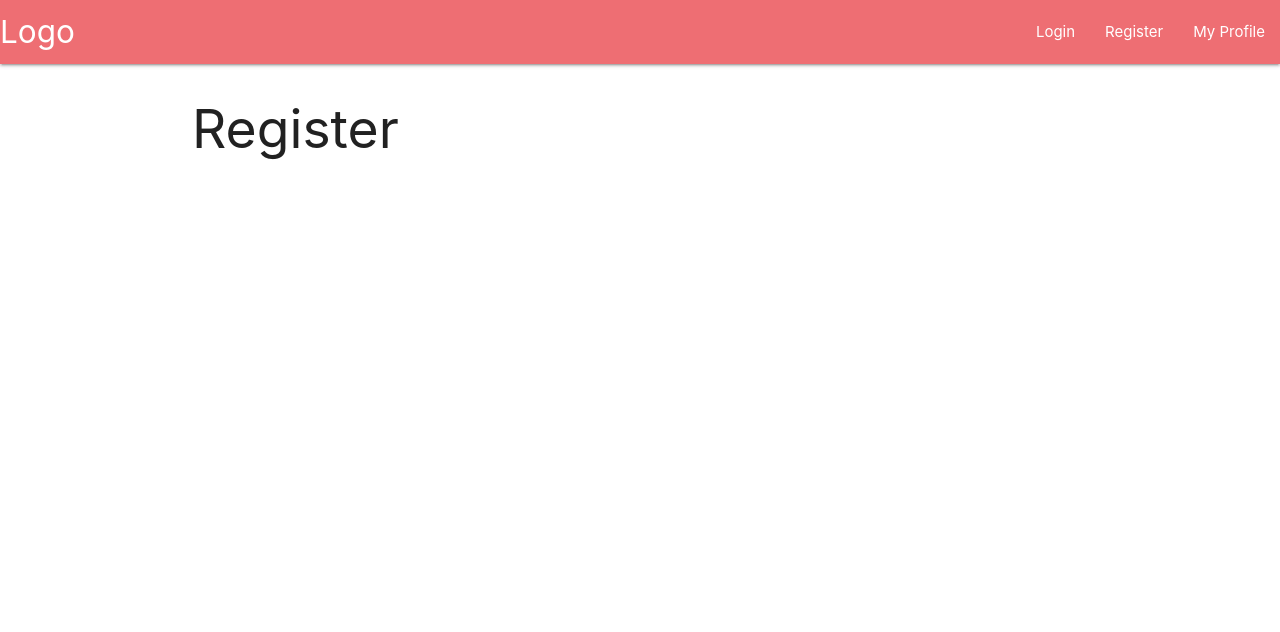
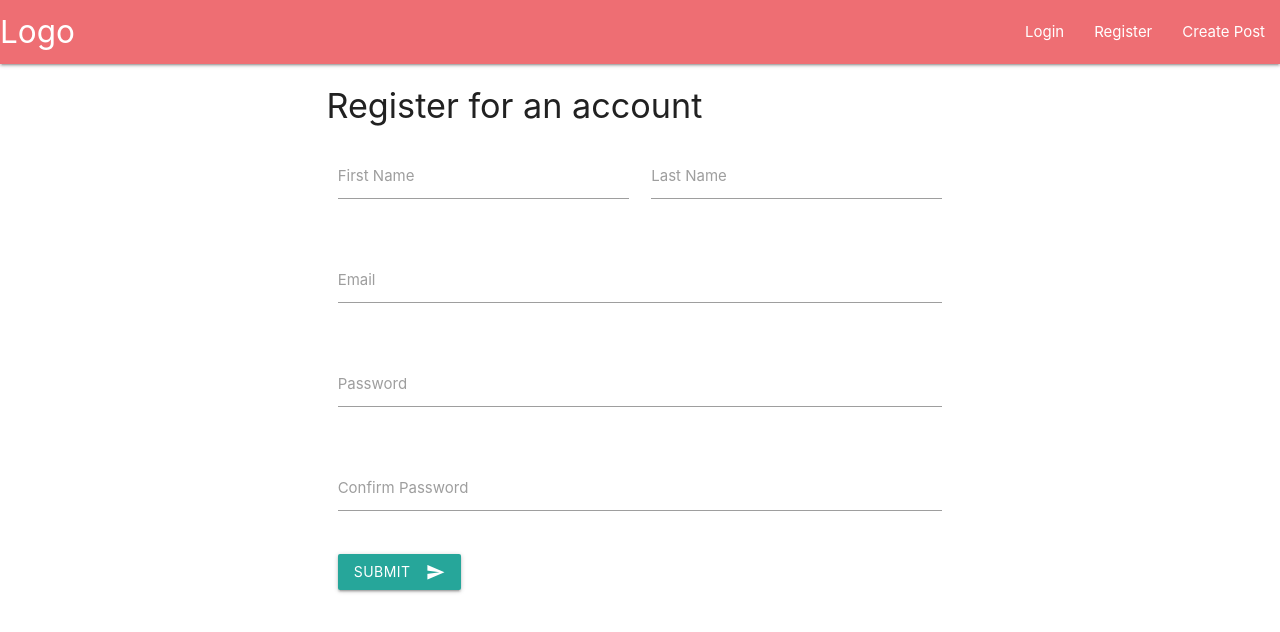
Before and after one commit to JakeGambino1/my-capstone, a React (Create React App) app in the folder client/: page /register in a window 1280 px wide. Shown: the top 632 px of the page. Built offline with nearby package versions, Linux system fonts and the light colour scheme; no server answers; the HTML template or start-up script is replaced by a standard one.

Commit message:
able to capture inputs from Login and Register form

```diff
--- a/client/src/App.js
+++ b/client/src/App.js
@@ -6,6 +6,7 @@ import Landing from './components/layout/Landing';
 import Login from './components/auth/Login';
 import Register from './components/auth/Register';
 import WrittenContentContainer from './components/written-content/WrittenContentContainer';
+import CreatePost from './components/posts/CreatePost';
 
 const App = () => (
   <Router>
@@ -16,6 +17,7 @@ const App = () => (
         <Switch>
           <Route exact path="/register" component={Register} />
           <Route exact path="/login" component={Login} />
+          <Route exact path="/createpost" component={CreatePost} />
         </Switch>
         <WrittenContentContainer />
       </section>
--- a/client/src/components/auth/Login.js
+++ b/client/src/components/auth/Login.js
@@ -1,6 +1,52 @@
-import React from 'react';
+import React, { Component } from 'react';
 
-const Login = () => {
-  return <h2>Login</h2>;
-};
+class Login extends Component {
+  constructor(props) {
+    super(props);
+
+    this.state = {
+      email: '',
+      password: ''
+    };
+  }
+
+  handleEmailInput = e => {
+    this.setState({
+      email: e.target.value
+    });
+  };
+
+  handlePasswordInput = e => {
+    this.setState({
+      password: e.target.value
+    });
+  };
+
+  handleSubmit = e => {
+    e.preventDefault();
+    console.log(`${this.state.email} ${this.state.password}`);
+  };
+
+  render() {
+    return (
+      <form onSubmit={this.handleSubmit}>
+        Email:{' '}
+        <input
+          type="text"
+          value={this.state.email}
+          onChange={this.handleEmailInput}
+        />
+        Password:{' '}
+        <input
+          type="text"
+          value={this.state.password}
+          onChange={this.handlePasswordInput}
+        />
+        <button type="submit" className="btn">
+          Login
+        </button>
+      </form>
+    );
+  }
+}
 export default Login;
--- a/client/src/components/auth/Register.js
+++ b/client/src/components/auth/Register.js
@@ -1,6 +1,116 @@
-import React from 'react';
+import React, { Component } from 'react';
+import M from 'materialize-css';
 
-const Register = () => {
-  return <h2>Register</h2>;
-};
+class Register extends Component {
+  constructor(props) {
+    super(props);
+
+    this.handleSubmit = this.handleSubmit.bind(this);
+    // this.state = {
+    //   firstName: '',
+    //   lastName: '',
+    //   email: '',
+    //   password: '',
+    //   password2: ''
+    // };
+  }
+
+  componentDidMount() {
+    M.AutoInit();
+  }
+
+  handleSubmit(e) {
+    e.preventDefault();
+    this.setState({ [e.target.name]: e.target.value });
+
+    console.log(e.target.firstName.value);
+    console.log(e.target.lastName.value);
+    console.log(e.target.email.value);
+    console.log(e.target.password.value);
+    console.log(e.target.password2.value);
+
+    // this.setState({
+    //   firstName: e.firstName,
+    //   lastName: e.lastName,
+    //   email: e.email,
+    //   password: e.password
+    // });
+  }
+
+  render() {
+    return (
+      <div className="container">
+        <h4>Register for an account</h4>
+        <div className="row">
+          <form onSubmit={this.handleSubmit} className="col s12">
+            <div className="row">
+              <div className="input-field col s6">
+                <input
+                  name="firstName"
+                  id="first_name"
+                  type="text"
+                  className="validate"
+                />
+                <label htmlFor="first_name">First Name</label>
+              </div>
+              <div className="input-field col s6">
+                <input
+                  name="lastName"
+                  id="last_name"
+                  type="text"
+                  className="validate"
+                />
+                <label htmlFor="last_name">Last Name</label>
+              </div>
+            </div>
+            <div className="row">
+              <div className="input-field col s12">
+                <input
+                  name="email"
+                  id="email"
+                  type="email"
+                  className="validate"
+                />
+                <label htmlFor="email">Email</label>
+              </div>
+            </div>
+            <div className="row">
+              <div className="input-field col s12">
+                <input
+                  name="password"
+                  id="password"
+                  type="password"
+                  className="validate"
+                />
+                <label htmlFor="password">Password</label>
+              </div>
+            </div>
+            <div className="row">
+              <div className="input-field col s12">
+                <input
+                  name="password2"
+                  id="password2"
+                  type="password"
+                  className="validate"
+                />
+                <label htmlFor="password2">Confirm Password</label>
+              </div>
+            </div>
+            <div>
+              <button
+                className="btn waves-effect waves-light"
+                type="submit"
+                name="action"
+              >
+                Submit
+                <i className="material-icons right">send</i>
+              </button>
+            </div>
+          </form>
+        </div>
+      </div>
+    );
+  }
+}
+
 export default Register;
--- a/client/src/components/layout/Navbar.js
+++ b/client/src/components/layout/Navbar.js
@@ -16,7 +16,7 @@ const Navbar = () => {
             <Link to="/register">Register</Link>
           </li>
           <li>
-            <Link to="#">My Profile</Link>
+            <Link to="/createpost">Create Post</Link>
           </li>
         </ul>
       </div>
--- /dev/null
+++ b/client/src/components/posts/CreatePost.js
@@ -0,0 +1,37 @@
+import React, { Component } from 'react';
+
+class CreatePost extends Component {
+  handleSubmit = e => {
+    e.preventDefault();
+    console.log('test');
+  };
+
+  render() {
+    return (
+      <form onSubmit={this.handleSubmit}>
+        <div className="col s12">
+          <div className="input-field col s12">
+            <input
+              name="title"
+              id="title-field"
+              type="text"
+              className="validate"
+            />
+            <label htmlFor="title-field">Title</label>
+          </div>
+        </div>
+        <div className="input-field col s12">
+          <textarea
+            name="content"
+            id="content-field"
+            className="materialize-textarea"
+          ></textarea>
+          <label htmlFor="content-field">Content Body</label>
+        </div>
+        <button className="btn">Create Post</button>
+      </form>
+    );
+  }
+}
+
+export default CreatePost;
```
Also changed, not shown: client/src/components/profile/Profile.js (added, +11 -0 lines), 2 other files (tests, documents, lock files or other folders).
